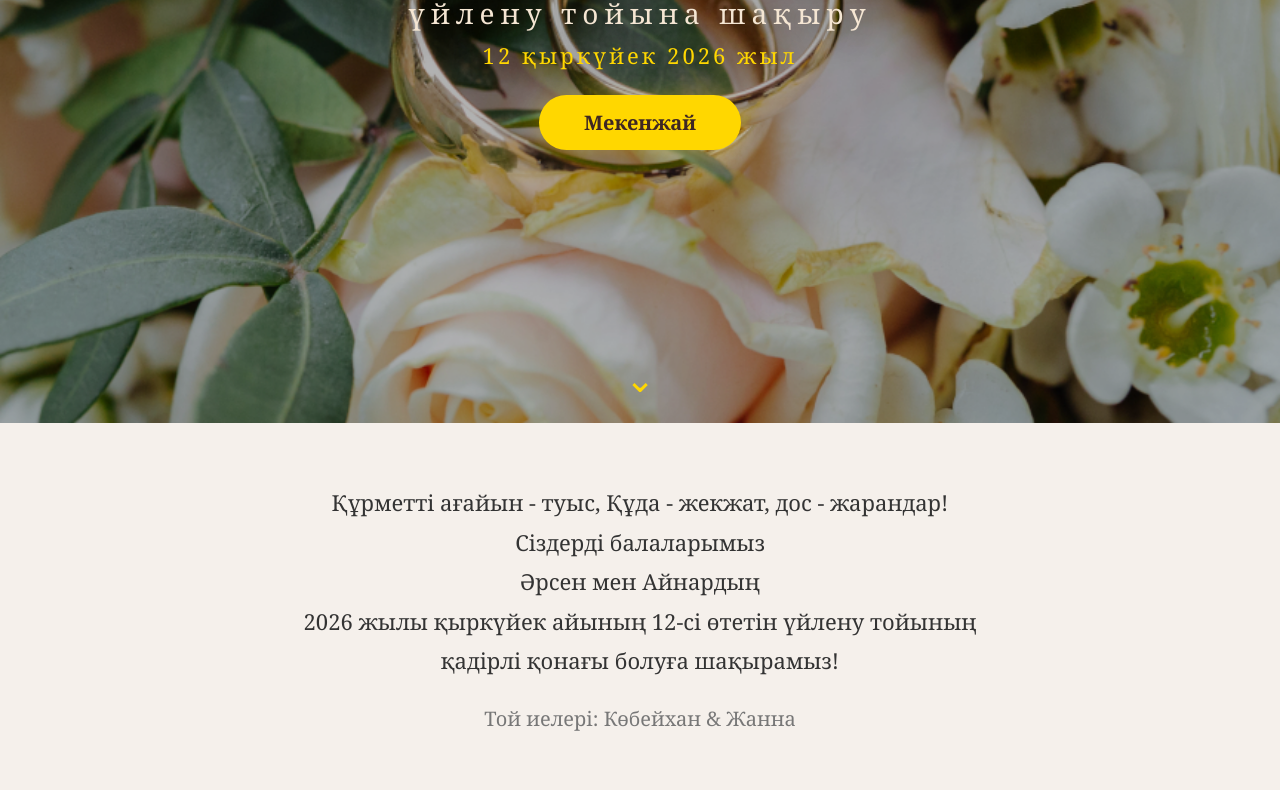
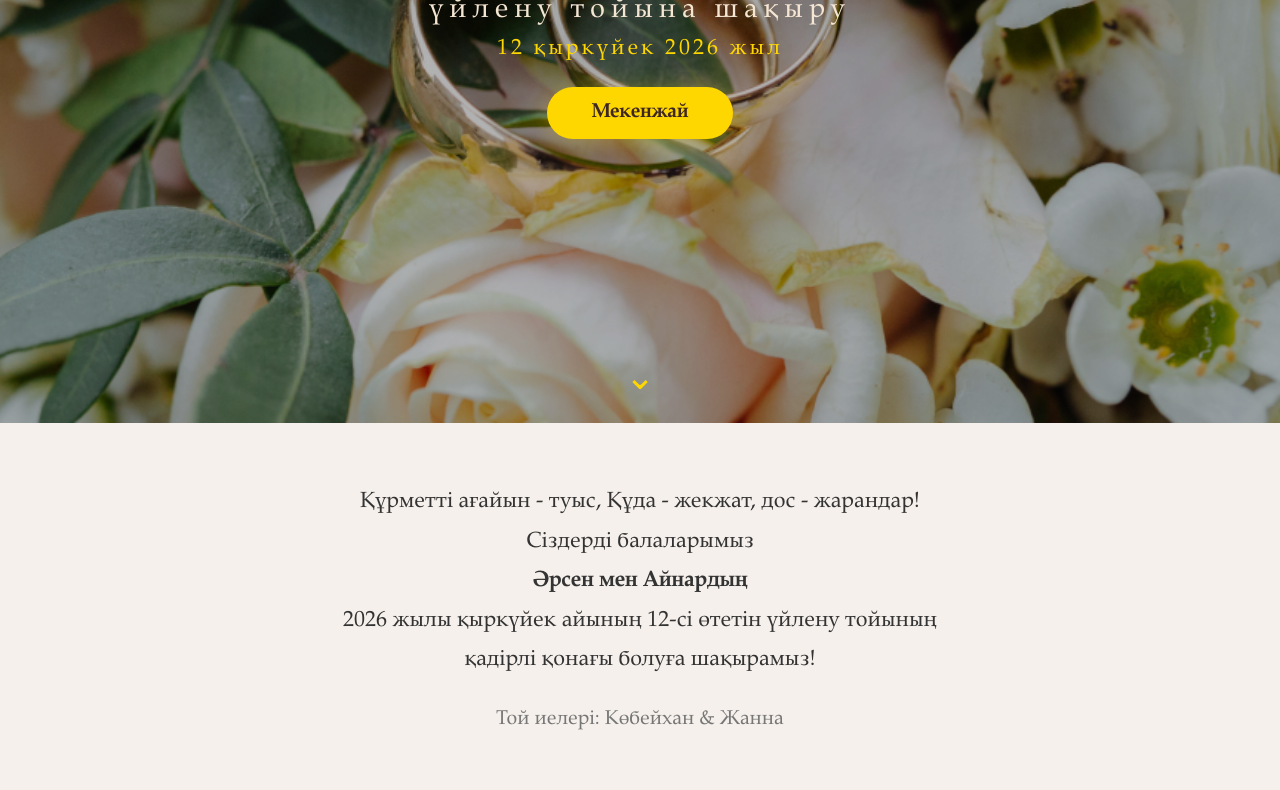
Before and after one commit to pro100kz/toi, a website: page index.html in a window 1280 px wide. Shown: the part 377-1167 px from the top of the page. Drawn offline with Linux system fonts and the light colour scheme.

Commit message:
Update index.html

```diff
--- a/index.html
+++ b/index.html
@@ -14,7 +14,23 @@
 
         body, html {
             height: 100%;
-            font-family: 'Georgia', serif;
+            font-family: 'Book Antiqua', 'Georgia', serif;
+        }
+
+        /* БАРЛЫҚ МӘТІНДЕРГЕ BOOK ANTIQUA */
+        .hero-content h1,
+        .hero-content .subtitle,
+        .hero-content .date,
+        .invite-text,
+        .section h2,
+        .section p,
+        .contact-block strong,
+        .contact-block a,
+        .venue-box h3,
+        .venue-box p,
+        footer p,
+        .btn-gold {
+            font-family: 'Book Antiqua', 'Georgia', serif;
         }
 
         /* === ФОН: ВАШЕ ФОТО С КОЛЬЦАМИ === */
@@ -88,6 +104,7 @@
             box-shadow: 0 4px 25px rgba(255, 215, 0, 0.3);
             transition: 0.3s;
             cursor: pointer;
+            font-family: 'Book Antiqua', 'Georgia', serif;
         }
 
         .btn-gold:hover {
@@ -128,18 +145,21 @@
             margin-bottom: 20px;
             color: #222;
             font-weight: 700;
+            font-family: 'Book Antiqua', 'Georgia', serif;
         }
 
         .section p {
             font-size: 22px;
             line-height: 1.8;
             color: #333;
+            font-family: 'Book Antiqua', 'Georgia', serif;
         }
 
         .invite-text {
             font-size: 24px;
-            line-height: 1.8;
+            line-height: 1.9;
             color: #333;
+            font-family: 'Book Antiqua', 'Georgia', serif;
         }
 
         .invite-text small {
@@ -160,12 +180,18 @@
             font-size: 20px;
             display: block;
             margin-bottom: 4px;
+            font-family: 'Book Antiqua', 'Georgia', serif;
         }
 
         .contact-block a {
             color: #d81b60;
             font-size: 20px;
             text-decoration: none;
+            font-family: 'Book Antiqua', 'Georgia', serif;
+        }
+
+        .contact-block a:hover {
+            text-decoration: underline;
         }
 
         .venue-box {
@@ -179,11 +205,13 @@
             font-size: 28px;
             color: #d81b60;
             margin-bottom: 8px;
+            font-family: 'Book Antiqua', 'Georgia', serif;
         }
 
         .venue-box p {
             font-size: 18px;
             color: #333;
+            font-family: 'Book Antiqua', 'Georgia', serif;
         }
 
         footer {
@@ -193,6 +221,10 @@
             padding: 30px 20px;
             font-size: 18px;
             border-top: 1px solid rgba(255, 215, 0, 0.1);
+        }
+
+        footer p {
+            font-family: 'Book Antiqua', 'Georgia', serif;
         }
 
         @media (max-width: 600px) {
@@ -228,7 +260,7 @@
             <p class="invite-text">
                 Құрметті ағайын - туыс, Құда - жекжат, дос - жарандар!<br>
                 Сіздерді балаларымыз<br>
-                Әрсен мен Айнардың<br>
+                <strong>Әрсен мен Айнардың</strong><br>
                 2026 жылы қыркүйек айының 12-сі өтетін үйлену тойының<br>
                 қадірлі қонағы болуға шақырамыз!
             </p>
@@ -250,7 +282,7 @@
             <h2>Той мекені</h2>
 
             <div class="venue-box">
-                <h3>"Қаратал" мейрамханасы </h3>
+                <h3>"Қаратал" мейрамханасы</h3>
                 <p><strong>Мекенжай:</strong></p>
                 <p>
                     Қаблыса Жырау көшесі 198<br>
```
